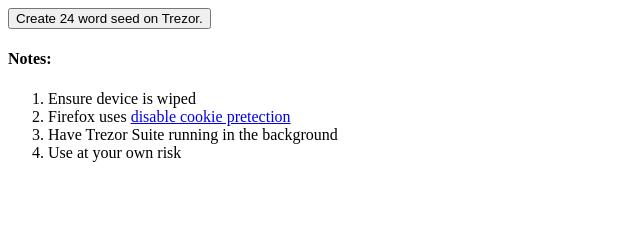
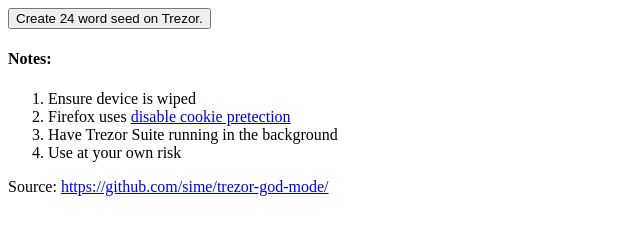
Before and after one commit to sime/trezor-god-mode, a plain HTML site: page index.html in a window 1280 px wide. Shown: the whole page, without its empty margins (0-640 px from the left). Drawn offline with Linux system fonts and the light colour scheme; a script that the page names is missing.

Commit message:
Add source link

```diff
--- a/index.html
+++ b/index.html
@@ -26,5 +26,7 @@ function reset24words() {
 <li>Have Trezor Suite running in the background</li>
 <li>Use at your own risk</li>
 </ol>
+
+<p>Source: <a href="https://github.com/sime/trezor-god-mode/">https://github.com/sime/trezor-god-mode/</a></p>
 </body>
 </html>
```
